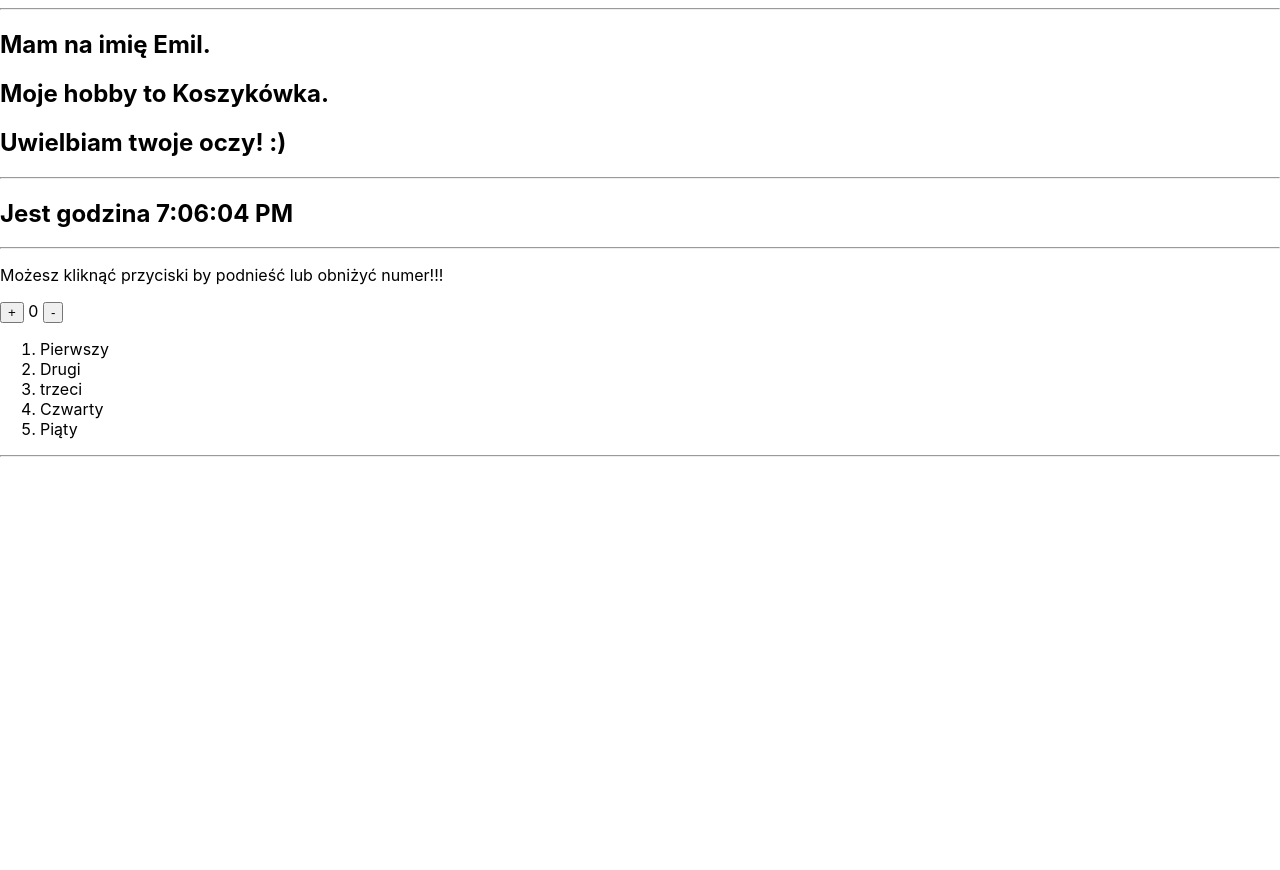
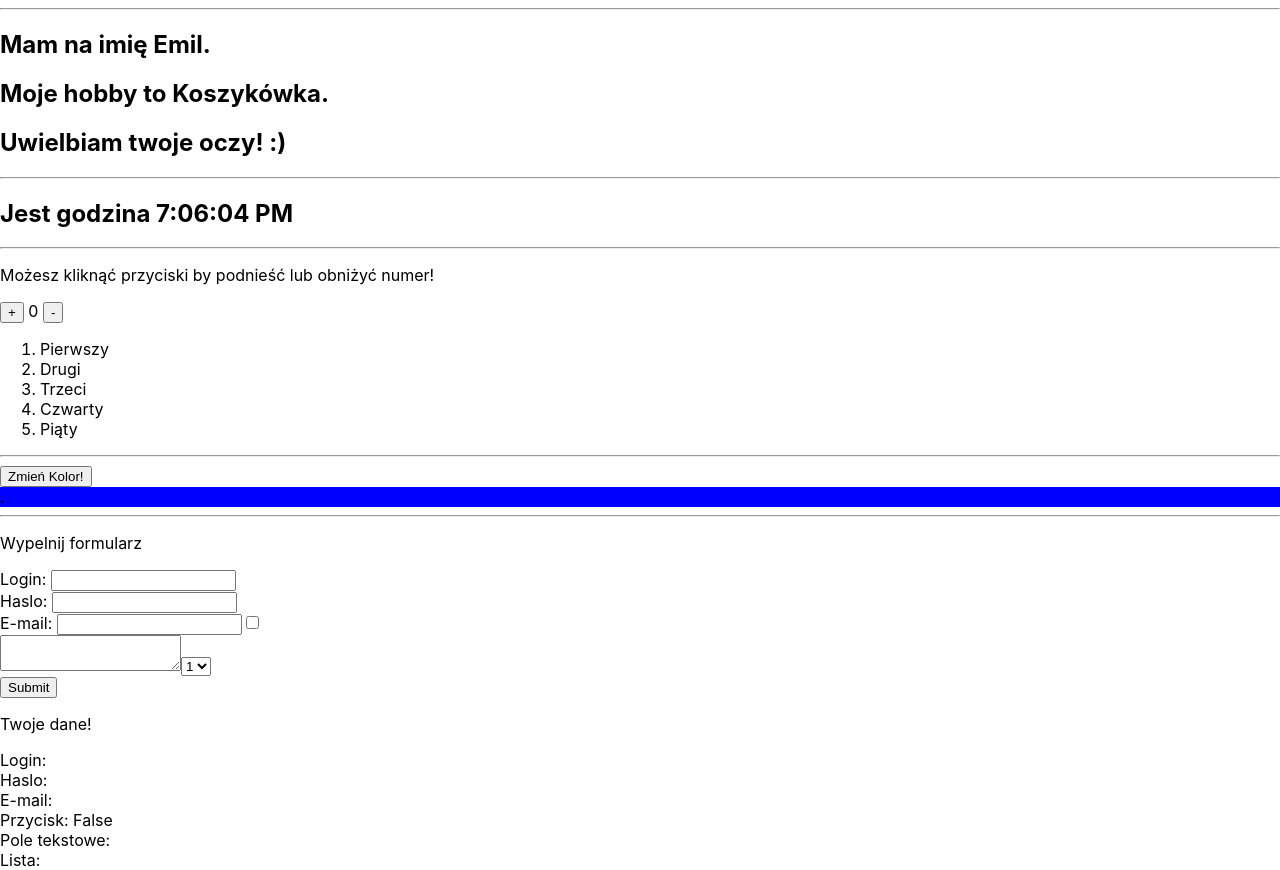
Before and after one commit to EmilPawlak/First-React-App, a React (Create React App) app: page / in a window 1280 px wide. Before the commit the page ends 800 px from the top, so only its background shows below. Built offline with nearby package versions, Linux system fonts and the light colour scheme.

Commit message:
Finished the Form and worked on Conditional Rendering

```diff
--- a/src/index.js
+++ b/src/index.js
@@ -69,7 +69,7 @@ class Button extends React.Component {
   render() {
     return (
       <div>
-        <p>Możesz kliknąć przyciski by podnieść lub obniżyć numer!!!</p>
+        <p>Możesz kliknąć przyciski by podnieść lub obniżyć numer!</p>
         <button onClick={this.increment}>+</button>
         <span> {this.state.display} </span>
         <button onClick={this.decrement}>-</button>
@@ -80,7 +80,7 @@ class Button extends React.Component {
 
 // List i Key
 function List(props) {
-  const numbers = ["Pierwszy", "Drugi", "trzeci", "Czwarty", "Piąty"];
+  const numbers = ["Pierwszy", "Drugi", "Trzeci", "Czwarty", "Piąty"];
   const listItems = numbers.map((number) =>
     <li key={number.toString()}>
       {number}
@@ -90,9 +90,113 @@ function List(props) {
     <ol>{listItems}</ol>
   );
 }
+// Conditional Rendering
+function Toggle(props) {
+    if (props.toggle) {
+      return (
+        <div style={{backgroundColor: "red"}}>.</div>
+      );
+    } else {
+      return (
+        <div style={{backgroundColor: "blue"}}>.</div>
+      );
+    }
+}
+class Background extends React.Component {
+  constructor(props) {
+    super(props);
+    this.state = {color: 0};
 
-// Form
+    this.change = this.change.bind(this);
 
+  }
+  change() {
+    this.setState({
+      color: !this.state.color
+    });
+  }
+  render() {
+    return (
+      <div>
+        <button onClick={this.change}>Zmień Kolor!</button>
+        <Toggle toggle={this.state.color} />
+      </div>
+    );
+  }
+}
+
+// Form DOPRACOWAC!
+function SwitchBox (props) {
+  if (props.box) {
+    return (
+      <span>True</span>
+    );
+  } else {
+    return (
+      <span>False</span>
+    );
+  };
+}
+function View (props) {
+  return (
+    <span>{props.view}</span>
+  );
+}
+class Form extends React.Component {
+  constructor(props) {
+    super(props);
+    this.state = {
+
+    }
+    this.update = this.update.bind(this);
+  }
+  update(e) {
+    debugger;
+    const target = e.target;
+    const name = target.name;
+    const value = target.type === "checkbox"? target.checked : target.value;
+
+    this.setState({
+      [name] : value
+    });
+  }
+  render() {
+    return (
+      <div>
+        <p>Wypelnij formularz</p>
+        <form onSubmit={this.update}>
+          Login: <input type="text" name="login" onChange={this.update}/>
+          <br />
+          Haslo: <input type="password" name="password" onChange={this.update} />
+          <br />
+          E-mail: <input type="email" name="email" onChange={this.update} />
+          <input type="checkbox" name="checkbox" onChange={this.update} checked={this.state.checkbox} />
+          <br />
+          <textarea name="textarea" onChange={this.update} />
+          <select name="select" onChange={this.update}>
+            <option>1</option>
+            <option>2</option>
+            <option>3</option>
+          </select>
+          <br />
+          <input type="submit"/>
+        </form>
+        <p>Twoje dane!</p>
+        Login: <View view={this.state.login} />
+        <br />
+        Haslo: <View view={this.state.password} />
+        <br />
+        E-mail: <View view={this.state.email} />
+        <br />
+        Przycisk: <SwitchBox box={this.state.checkbox} />
+        <br />
+        Pole tekstowe: <View view={this.state.textarea} />
+        <br />
+        Lista: <View view={this.state.select} />
+      </div>
+    );
+  }
+}
 
 // Wyswietlanie
 function Body() {
@@ -108,6 +212,9 @@ function Body() {
       <Button />
       <List />
       <hr />
+      <Background />
+      <hr />
+      <Form />
     </div>
   );
 }
```
